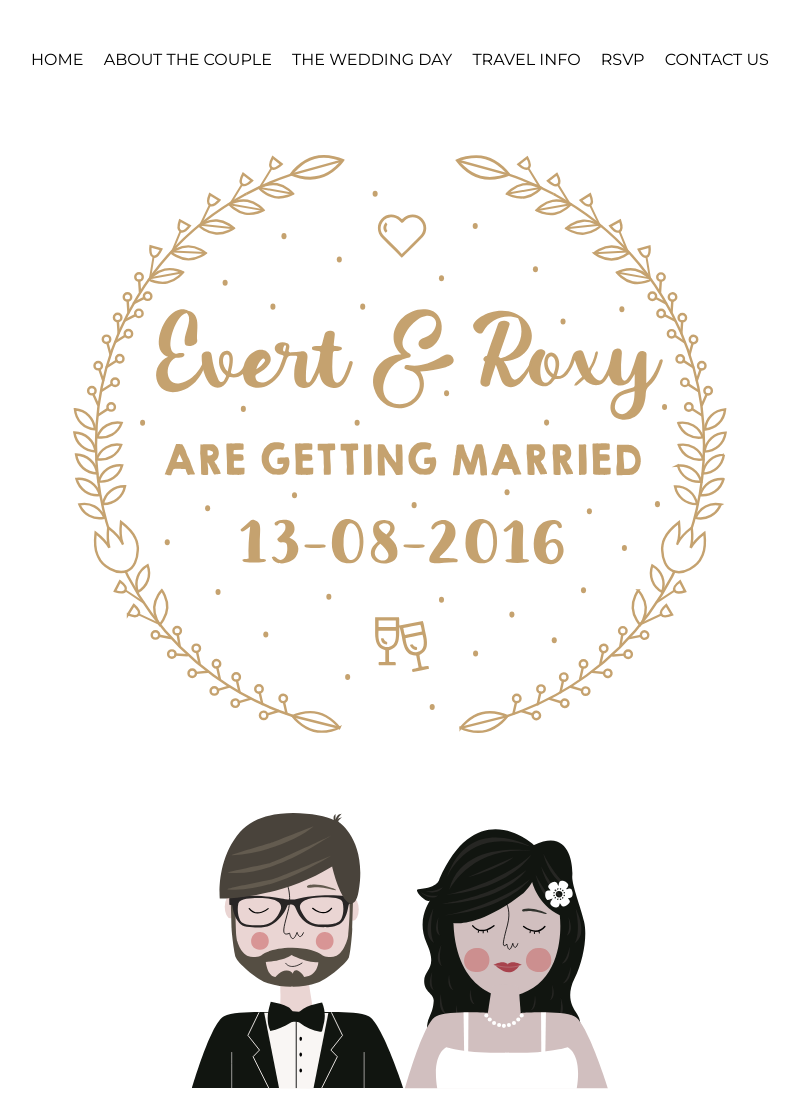
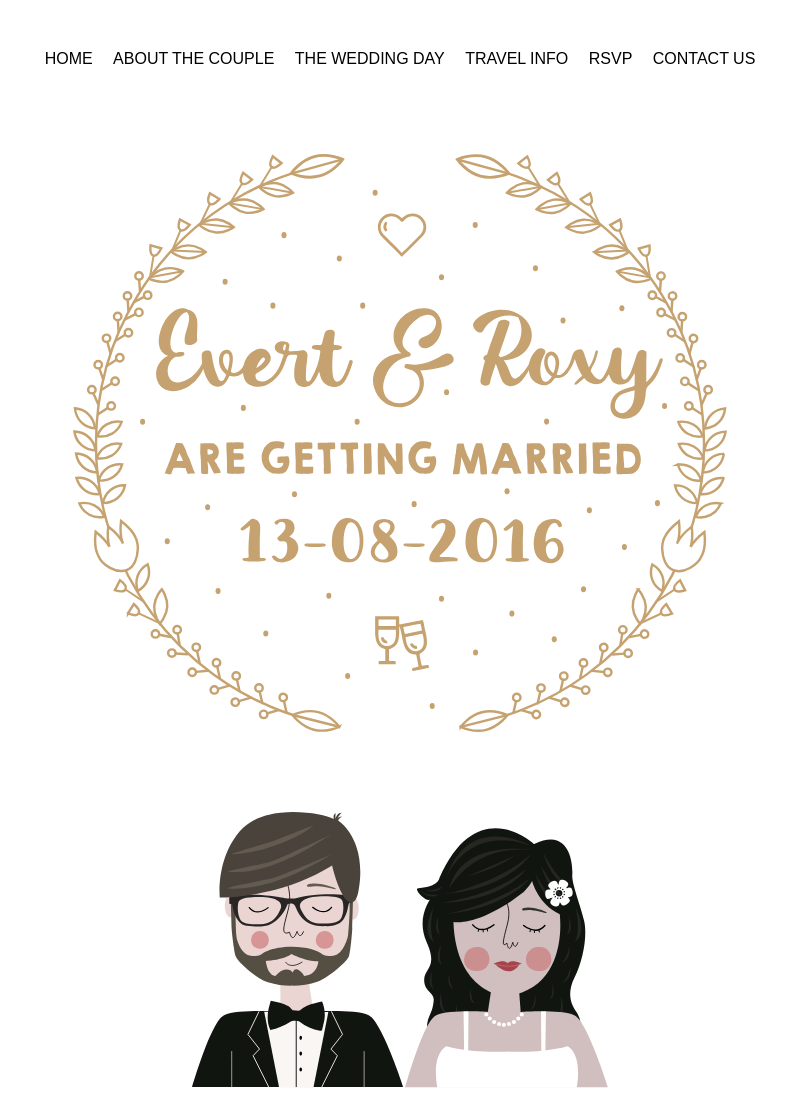
Before and after one commit to evert/wedding, a Jekyll site: the page built from index.md, in a window 1280 px wide. Shown: the whole page, without its empty margins (240-1039 px from the left). Built offline with Jekyll 4.4.1, drawn with Linux system fonts in a browser that asks for light colours.

Commit message:
Trying a different (boring) font for the normal text.

```diff
--- a/css/style.css
+++ b/css/style.css
@@ -8,13 +8,17 @@
 }
 
 body {
-    font-family: 'Montserrat', sans-serif;
+    font-family: Arial, sans-serif;
     max-width: 775px;
     margin: 0 auto;
     padding: 0;
     display: flex;
     flex-direction: column;
     height: 100%;
+}
+
+h1, h2, h3 {
+    font-family: 'Montserrat', sans-serif;
 }
 
 img {
```
